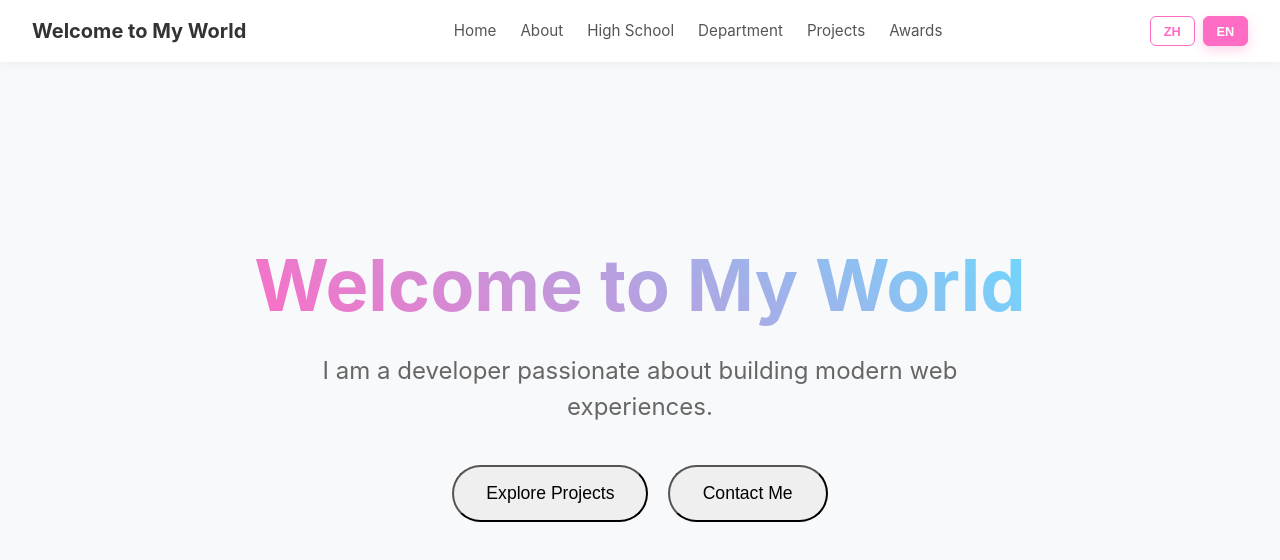
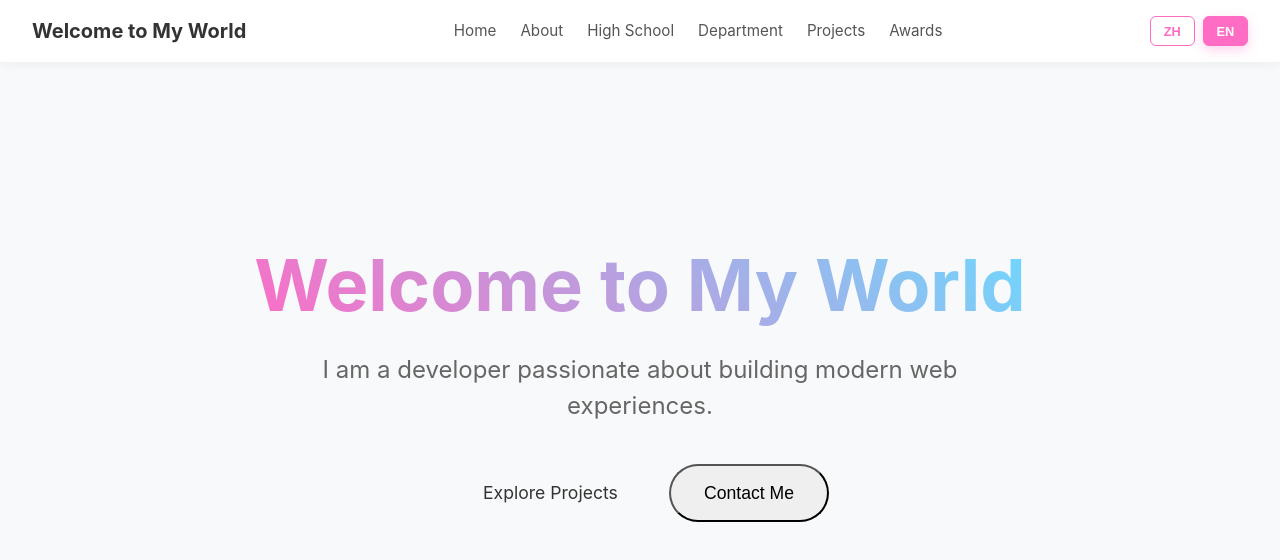
Before and after one commit to chichi0418/chiwebsite, a React (Vite) app: page /chiwebsite/home in a window 1280 px wide. Shown: the top 560 px of the page. Built offline with nearby package versions, Linux system fonts and the light colour scheme.

Commit message:
feat: link Explore Projects button to GitHub profile

```diff
--- a/src/pages/Home.tsx
+++ b/src/pages/Home.tsx
@@ -10,7 +10,14 @@ function Home() {
         <h1 className="hero-title">{t('welcome')}</h1>
         <p className="hero-subtitle">{t('intro_text')}</p>
         <div className="hero-buttons">
-          <button className="cta-button">{t('explore_projects')}</button>
+          <a
+            href="https://github.com/chichi0418"
+            target="_blank"
+            rel="noopener noreferrer"
+            className="cta-button"
+          >
+            {t('explore_projects')}
+          </a>
           <button className="cta-button secondary">{t('contact_me')}</button>
         </div>
       </div>
```
